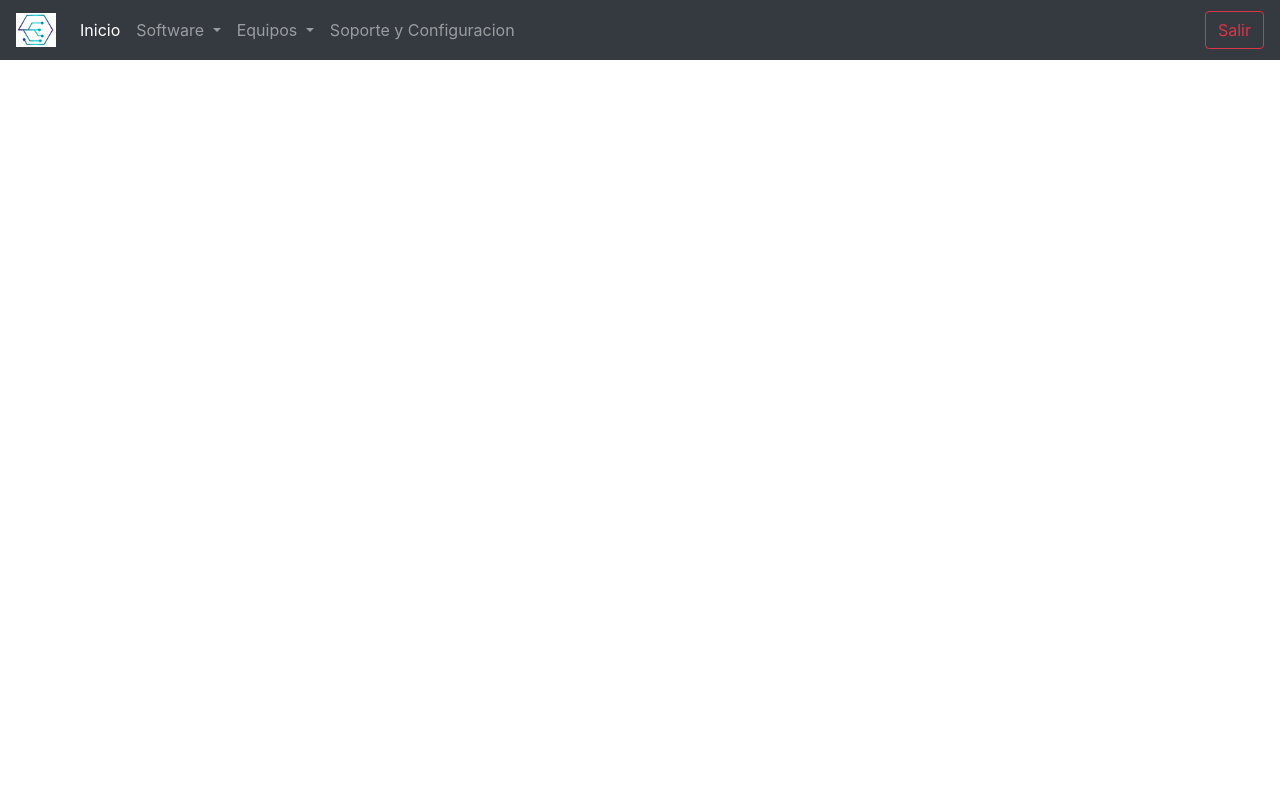
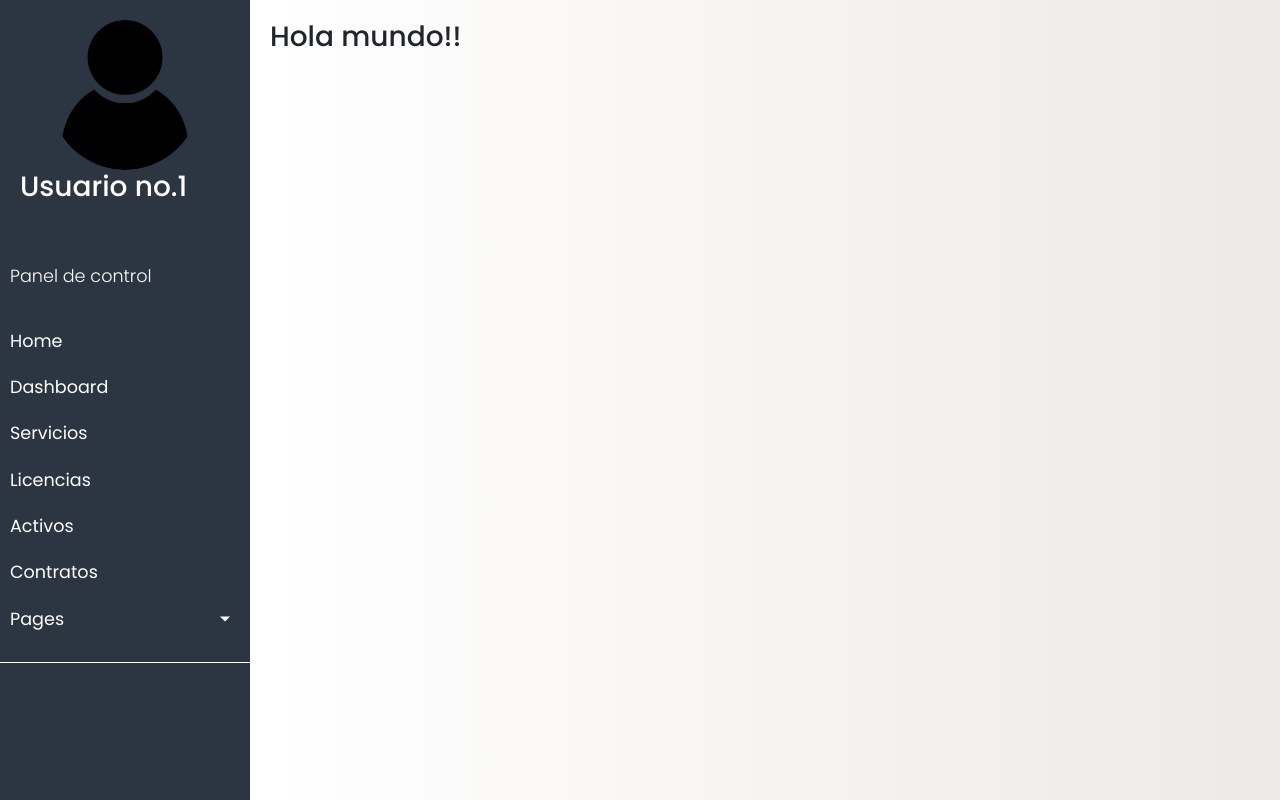
Before and after one commit to urielmonsivais/sait, a Flask app: page /welcome in a window 1280 px wide. Run offline with Flask 2, Linux system fonts and the light colour scheme; some libraries are stand-ins or nearby versions.

Commit message:
rediseño de las plantillas html, añadi un archivo css para el sidebar y una imagen de ejemplo para los usuarios, ademass de una nueva direccion para hacer pruebas

```diff
--- a/sait-app/app/app.py
+++ b/sait-app/app/app.py
@@ -14,3 +14,7 @@ def signin():
 @app.route('/welcome')
 def welcome():
     return render_template('welcome.html')
+
+@app.route('/prueba')
+def prueba():
+    return render_template('prueba.html')
--- /dev/null
+++ b/sait-app/app/static/css/sidebar.css
@@ -0,0 +1,204 @@
+@import "https://fonts.googleapis.com/css?family=Poppins:300,400,500,600,700";
+body {
+    font-family: 'Poppins', sans-serif;
+    background: #fafafa;
+}
+
+p {
+    font-family: 'Poppins', sans-serif;
+    font-size: 1.1em;
+    font-weight: 300;
+    line-height: 1.7em;
+    color: #999;
+}
+
+a,
+a:hover,
+a:focus {
+    color: inherit;
+    text-decoration: none;
+    transition: all 0.3s;
+}
+
+.navbar {
+    padding: 15px 10px;
+    background: #fff;
+    border: none;
+    border-radius: 0;
+    margin-bottom: 40px;
+    box-shadow: 1px 1px 3px rgba(0, 0, 0, 0.1);
+}
+
+.navbar-btn {
+    box-shadow: none;
+    outline: none !important;
+    border: none;
+}
+
+.line {
+    width: 100%;
+    height: 1px;
+    border-bottom: 1px dashed #ddd;
+    margin: 40px 0;
+}
+
+/*#sidebar img {
+    max-width: 150px;
+    max-height: 150px;
+    display: block;
+    margin: auto;
+}*/
+/* ---------------------------------------------------
+    SIDEBAR STYLE
+----------------------------------------------------- */
+
+.wrapper {
+    display: flex;
+    width: 100%;
+    align-items: stretch;
+}
+
+#sidebar {
+    min-width: 250px;
+    max-width: 250px;
+    min-height: 100vh;
+    background: #2C3643;
+    color: #fff;
+    transition: all 0.3s;
+}
+
+#sidebar.active {
+    margin-left: -250px;
+}
+
+/*probando overlay's*/
+.overlay {
+    position: fixed;
+    /* transparent black */
+    background: rgba(0, 0, 0, 0.767);
+    /* middle layer, i.e. appears below the sidebar */
+    z-index: 998;
+    opacity: 0;
+    /* animate the transition */
+    transition: all 0.5s ease-in-out;
+}
+
+/* display .overlay when it has the .active class */
+.overlay.active {
+    display: block;
+    opacity: 1;
+    /*full screen */
+    width: 100vw;
+    height: 100vh;
+}
+
+#dismiss {
+    width: 35px;
+    height: 35px;
+    /* top right corner of the sidebar */
+    top: 5px;
+    right: 531px;
+    background-color: yellow;
+}
+/*aqui acabe*/
+
+#sidebar .sidebar-header {
+    padding: 20px;
+    background: #2C3643;
+}
+
+#sidebar ul.components {
+    padding: 20px 0;
+    border-bottom: 1px solid #fff;
+}
+
+#sidebar ul p {
+    color: #fff;
+    padding: 10px;
+}
+
+#sidebar ul li a {
+    padding: 10px;
+    font-size: 1.1em;
+    display: block;
+}
+
+#sidebar ul li a:hover {
+    color: #000;
+    background: #fff;
+}
+
+#sidebar ul li.active>a,
+a[aria-expanded="true"] {
+    color: #fff;
+    background: #414e60;
+}
+
+a[data-toggle="collapse"] {
+    position: relative;
+}
+
+.dropdown-toggle::after {
+    display: block;
+    position: absolute;
+    top: 50%;
+    right: 20px;
+    transform: translateY(-50%);
+}
+
+ul ul a {
+    font-size: 0.9em !important;
+    padding-left: 30px !important;
+    background: #414e60;
+}
+
+ul.CTAs {
+    padding: 20px;
+}
+
+ul.CTAs a {
+    text-align: center;
+    font-size: 0.9em !important;
+    display: block;
+    border-radius: 5px;
+    margin-bottom: 5px;
+}
+
+a.download {
+    background: #fff;
+    color: #7386D5;
+}
+
+a.article,
+a.article:hover {
+    background: #6d7fcc !important;
+    color: #fff !important;
+}
+
+/* ---------------------------------------------------
+    CONTENT STYLE
+----------------------------------------------------- */
+
+#content {
+    width: 100%;
+    padding: 20px;
+    min-height: 100vh;
+    transition: all 0.3s;
+    background: linear-gradient(to left, #ece9e6, #ffffff);
+}
+
+/* ---------------------------------------------------
+    MEDIAQUERIES
+----------------------------------------------------- */
+
+@media (max-width: 768px) {
+    #sidebar {
+        margin-left: -250px;
+    }
+    #sidebar.active {
+        margin-left: 0;
+    }
+    #sidebarCollapse span {
+        display: none;
+    }
+}
--- a/sait-app/app/templates/layout.html
+++ b/sait-app/app/templates/layout.html
@@ -1,126 +1,85 @@
 <!DOCTYPE html>
 <html lang="en">
 <head>
-    <meta charset="utf-8" />
-    <meta
-      name="viewport"
-      content="width=device-width, initial-scale=1, shrink-to-fit=no"
-    />
-    <link
-      rel="stylesheet"
-      href="https://stackpath.bootstrapcdn.com/bootstrap/4.2.1/css/bootstrap.min.css"
-      integrity="sha384-GJzZqFGwb1QTTN6wy59ffF1BuGJpLSa9DkKMp0DgiMDm4iYMj70gZWKYbI706tWS"
-      crossorigin="anonymous"
-    />
-
+    <meta charset="utf-8"/>
+    <meta name="viewport" content="width=device-width, initial-scale=1, shrink-to-fit=no"/>
+    <meta http-equiv="X-UA-Compatible" content="ie=edge">
     <link rel="stylesheet" href="https://stackpath.bootstrapcdn.com/font-awesome/4.7.0/css/font-awesome.min.css">
+    <link rel="stylesheet" href="https://stackpath.bootstrapcdn.com/bootstrap/4.5.1/css/bootstrap.min.css"
+          integrity="sha384-VCmXjywReHh4PwowAiWNagnWcLhlEJLA5buUprzK8rxFgeH0kww/aWY76TfkUoSX" crossorigin="anonymous">
+    <link rel="stylesheet" href="{{ url_for('static', filename='css/sidebar.css') }}">
     <title>SAIT</title>
 </head>
 <body>
-    <nav class="navbar navbar-expand-lg navbar-dark bg-dark">
-      <a class="navbar-brand" href="#">
-        <img
-          src="{{ url_for('static', filename= 'img/brand.jpeg') }}"
-          width="40"
-          class="d-inline-block align-top"
-          alt=""
-        />
-      </a>
-      <button
-        class="navbar-toggler"
-        type="button"
-        data-toggle="collapse"
-        data-target="#navbarSupportedContent"
-        aria-controls="navbarSupportedContent"
-        aria-expanded="false"
-        aria-label="Toggle navigation"
-      >
-        <span class="navbar-toggler-icon"></span>
-      </button>
+<div class="wrapper">
+    <!--sidebar-->
+    <nav id="sidebar">
+        <div class="sidebar-header">
+            <img src="static/img/user.png" alt="not faund" style="width: 150px; height: 150px; display:block;margin:auto; border-radius: 150px ">
+            <div>
+                <h3>Usuario no.1</h3>
+            </div>
+        </div>
 
-      <div class="collapse navbar-collapse" id="navbarSupportedContent">
-        <ul class="navbar-nav mr-auto">
-          <li class="nav-item active">
-            <a class="nav-link" href="#"
-              >Inicio <span class="sr-only">(current)</span></a
-            >
+        <ul class="list-unstyled components">
+            <p>Panel de control</p>
+
+            <li>
+                <a href="#">Home</a>
             </li>
-          <li class="nav-item dropdown">
-            <a
-              class="nav-link dropdown-toggle"
-              href="#"
-              id="navbarDropdown"
-              role="button"
-              data-toggle="dropdown"
-              aria-haspopup="true"
-              aria-expanded="false"
-            >
-              Software
-            </a>
-            <div class="dropdown-menu" aria-labelledby="navbarDropdown">
-              <a class="dropdown-item" href="#">Sistemas Operativos</a>
-              <a class="dropdown-item" href="#"></a>
-              <div class="dropdown-divider"></div>
-              <a class="dropdown-item" href="#"></a>
-            </div>
+            <li>
+                <a href="#">Dashboard</a>
             </li>
-          <li class="nav-item dropdown">
-            <a
-              class="nav-link dropdown-toggle"
-              href="#"
-              id="navbarDropdown"
-              role="button"
-              data-toggle="dropdown"
-              aria-haspopup="true"
-              aria-expanded="false"
-            >
-              Equipos
-            </a>
-            <div class="dropdown-menu" aria-labelledby="navbarDropdown">
-              <a class="dropdown-item" href="#">Seguridad Electrónica</a>
-              <a class="dropdown-item" href="#">Telefonía</a>
-              <a class="dropdown-item" href="#">Redes</a>
-            </div>
+            <li>
+                <a href="#">Servicios</a>
             </li>
-          <li class="nav-item">
-            <a
-              class="nav-link"
-              href="#"
-              id="navbarDropdown"
-              role="button"
-              data-toggle="dropdown"
-              aria-haspopup="true"
-              aria-expanded="false"
-            >
-              Soporte y Configuracion
-            </a>
+            <li>
+                <a href="#">Licencias</a>
+            </li>
+            <li>
+                <a href="#">Activos</a>
+            </li>
+            <li>
+                <a href="#">Contratos</a>
+            </li>
+            <li>
+                <a href="#pageSubmenu" data-toggle="collapse" aria-expanded="false" class="dropdown-toggle">Pages</a>
+                <ul class="collapse list-unstyled" id="pageSubmenu">
+                    <li>
+                        <a href="#">Page 1</a>
+                    </li>
+                    <li>
+                        <a href="#">Page 2</a>
+                    </li>
+                    <li>
+                        <a href="#">Page 3</a>
                     </li>
                 </ul>
-        <form class="form-inline my-2 my-lg-0">
-          <a class="btn btn-outline-danger my-2 my-sm-0"  href="/">
-            Salir
-          </a>
-        </form>
+            </li>
+        </ul>
+
+    </nav>
+
+    <div id="content">
+        {% block content %}
+        {% endblock %}
     </div>
-    </nav>
-    <div class="">
-      {% block content %} {% endblock %}
 </div>
 
-    <script
-      src="https://code.jquery.com/jquery-3.3.1.slim.min.js"
-      integrity="sha384-q8i/X+965DzO0rT7abK41JStQIAqVgRVzpbzo5smXKp4YfRvH+8abtTE1Pi6jizo"
-      crossorigin="anonymous"
-    ></script>
-    <script
-      src="https://cdnjs.cloudflare.com/ajax/libs/popper.js/1.14.6/umd/popper.min.js"
-      integrity="sha384-wHAiFfRlMFy6i5SRaxvfOCifBUQy1xHdJ/yoi7FRNXMRBu5WHdZYu1hA6ZOblgut"
-      crossorigin="anonymous"
-    ></script>
-    <script
-      src="https://stackpath.bootstrapcdn.com/bootstrap/4.2.1/js/bootstrap.min.js"
-      integrity="sha384-B0UglyR+jN6CkvvICOB2joaf5I4l3gm9GU6Hc1og6Ls7i6U/mkkaduKaBhlAXv9k"
-      crossorigin="anonymous"
-    ></script>
+<script src="https://code.jquery.com/jquery-3.5.1.slim.min.js"
+        integrity="sha384-DfXdz2htPH0lsSSs5nCTpuj/zy4C+OGpamoFVy38MVBnE+IbbVYUew+OrCXaRkfj"
+        crossorigin="anonymous"></script>
+<script src="https://cdn.jsdelivr.net/npm/popper.js@1.16.1/dist/umd/popper.min.js"
+        integrity="sha384-9/reFTGAW83EW2RDu2S0VKaIzap3H66lZH81PoYlFhbGU+6BZp6G7niu735Sk7lN"
+        crossorigin="anonymous"></script>
+<script src="https://stackpath.bootstrapcdn.com/bootstrap/4.5.1/js/bootstrap.min.js"
+        integrity="sha384-XEerZL0cuoUbHE4nZReLT7nx9gQrQreJekYhJD9WNWhH8nEW+0c5qq7aIo2Wl30J"
+        crossorigin="anonymous"></script>
+<script type="text/javascript">
+        $(document).ready(function () {
+            $('#sidebarCollapse').on('click', function () {
+                $('#sidebar').toggleClass('active');
+            });
+        });</script>
 </body>
 </html>
--- a/sait-app/app/templates/welcome.html
+++ b/sait-app/app/templates/welcome.html
@@ -1,4 +1,4 @@
 {% extends "layout.html" %}
 
 
-{% block content %} {% endblock %}
+{% block content %} <h3>Hola mundo!!</h3> {% endblock %}
```
Also changed, not shown: sait-app/app/templates/prueba.html (added, +88 -0 lines), sait-app/app/static/img/user.png (added). Lines whose indentation alone changed are shown as unchanged.
